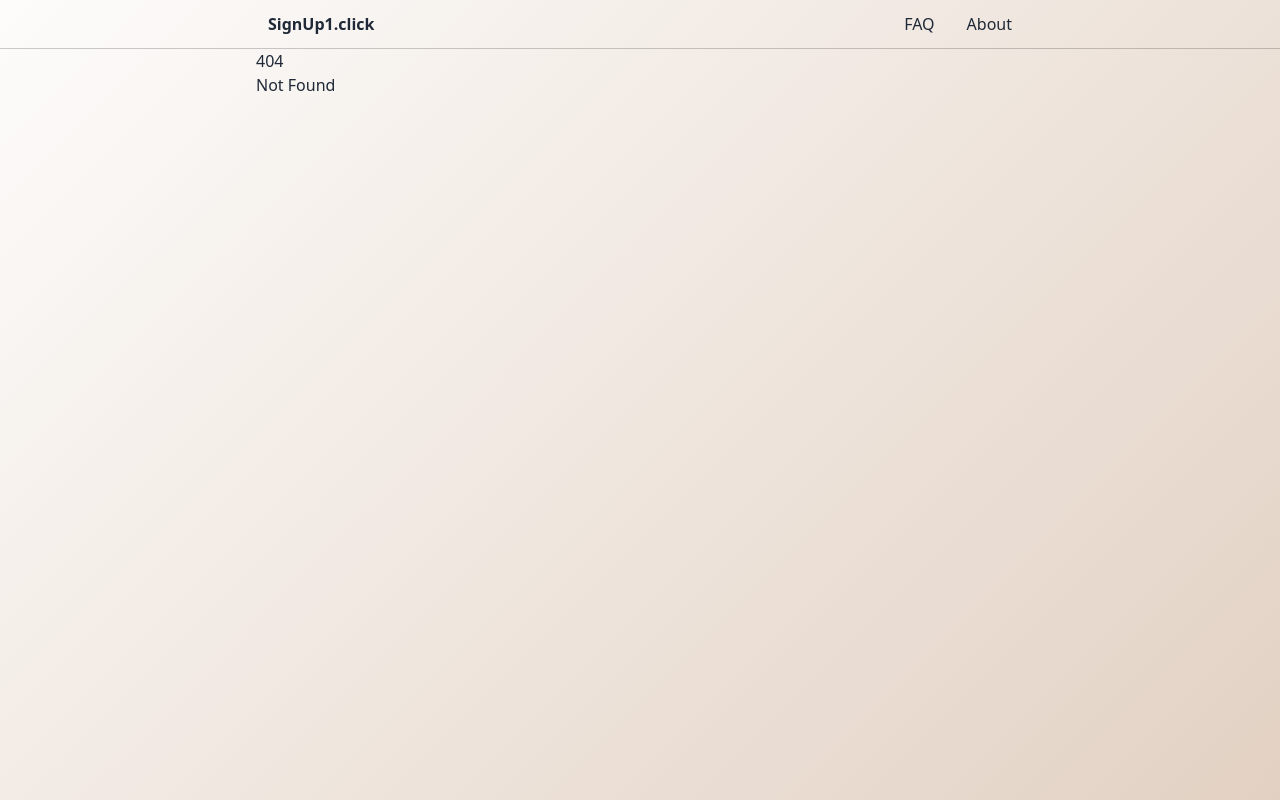
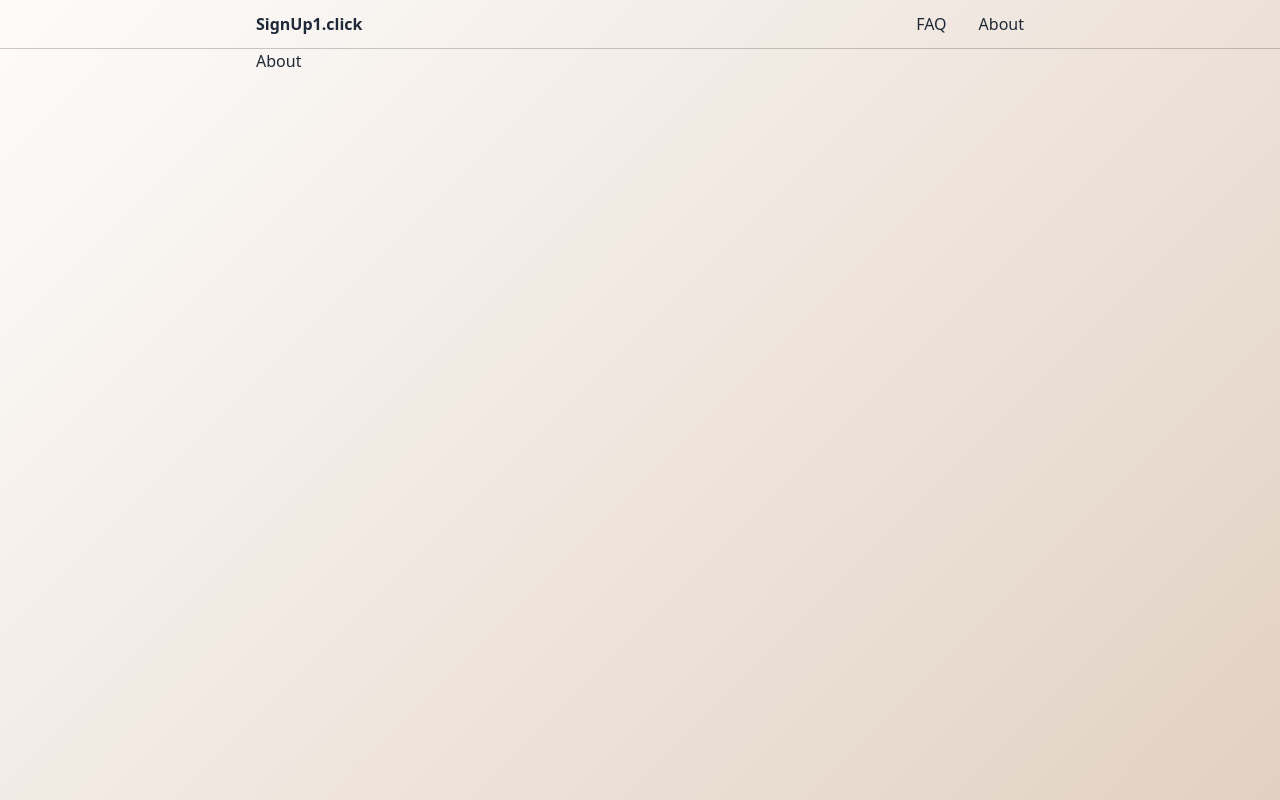
Before and after one commit to macduy/signmeup, a SvelteKit app: page /about in a window 1280 px wide. Before the commit this address had no page. Built offline with nearby package versions, Linux system fonts and the light colour scheme.

Commit message:
More page structure and nav

```diff
--- a/src/routes/+layout.svelte
+++ b/src/routes/+layout.svelte
@@ -3,13 +3,17 @@
 </script>
 
 <div class="header">
-	<div class="container max-w-screen-md mx-auto p-3">
+	<div class="container max-w-screen-md mx-auto py-3">
 		<div class="flex">
-			<div class="flex-1 font-bold">SignUp1.click</div>
+			<div class="flex-1 font-bold">
+        <a href="/">
+          SignUp1.click
+        </a>
+      </div>
 
 			<div class="flex-initial flex gap-8">
-				<a>FAQ</a>
-				<a>About</a>
+				<a href="/faq">FAQ</a>
+				<a href="/about">About</a>
 			</div>
 		</div>
 	</div>
--- a/src/routes/+page.server.ts
+++ b/src/routes/+page.server.ts
@@ -2,19 +2,7 @@
 import { generateRandomCombination as generateRandomString } from "$lib/random";
 import { redirect } from "@sveltejs/kit";
 import { forms } from "../db/forms";
-import type { PageServerLoad } from './$types'
 import type { Actions } from './$types';
-
-export const load: PageServerLoad = async function() {
-	const data = await forms.find({}, {limit: 50, projection: {
-        _id: 0,
-		title: 1
-	}}).toArray();
-
-	return {
-		tutorials: data
-	}
-}
 
 export const actions = {
 	// POST - create a new form and redirect to the admin page
--- a/src/routes/+page.svelte
+++ b/src/routes/+page.svelte
@@ -1,14 +1,5 @@
 <script>
-	import Echo from "../Echo.svelte";
-    import { PUBLIC_TEST } from "$env/static/public"
 	import Feature from "../Feature.svelte";
-
-    console.log("OK")
-    console.log(PUBLIC_TEST)
-
-    export let data
-
-    $: ({ tutorials } = data);
 </script>
 
 <div class="text-center">
--- /dev/null
+++ b/src/routes/about/+page.svelte
@@ -0,0 +1 @@
+<h1>About</h1>
--- /dev/null
+++ b/src/routes/faq/+page.svelte
@@ -0,0 +1 @@
+<h1>FAQ</h1>
```
